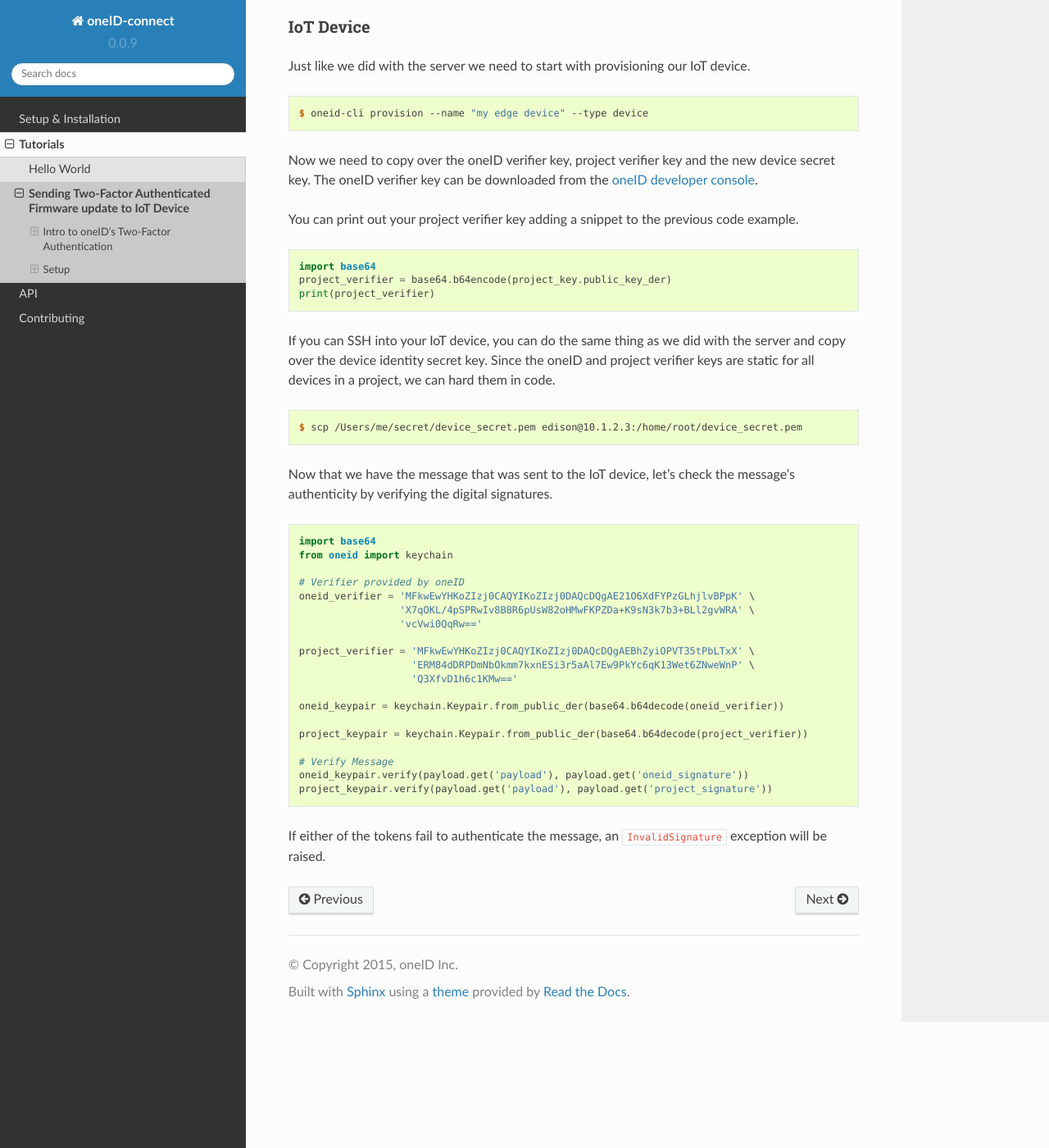
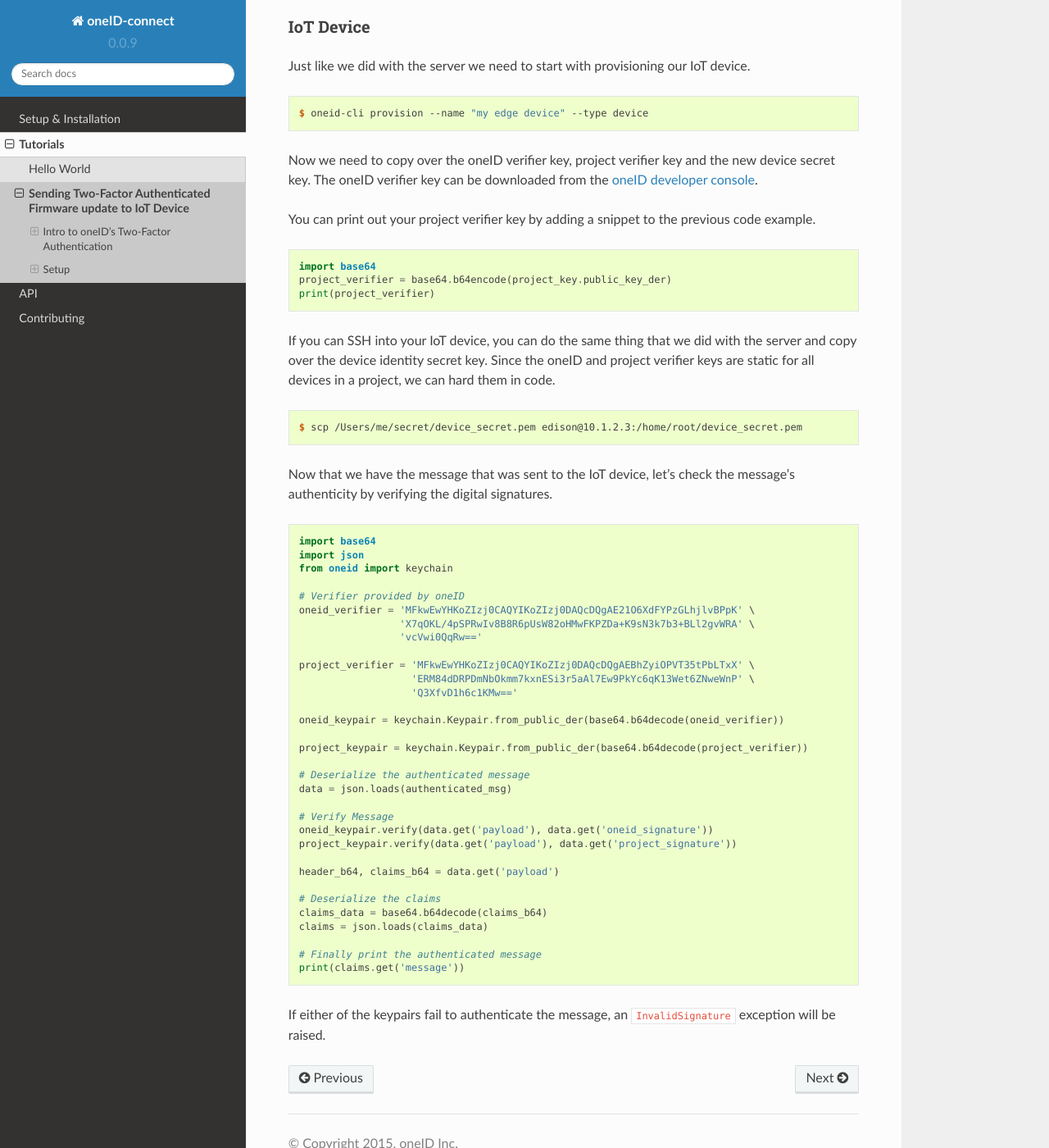
Before and after one commit to jaredmessenger/oneID-connect-python, a Sphinx documentation site: the page built from docs/tutorials/firmware-update.rst, in a window 1280 px wide and 1400 px high, scrolled down 2830 px. Shown: the whole window at 82% size. Built offline with Sphinx 7.4.7 and the Read the Docs theme 2.0.0, drawn with Linux system fonts in a browser that asks for light colours; some of the changed text lies outside the part shown.

Commit message:
Show how to deserialize claims in tutorials.

```diff
--- a/docs/tutorials/firmware-update.rst
+++ b/docs/tutorials/firmware-update.rst
@@ -148,7 +148,7 @@ Now we need to copy over the oneID verifier key, project verifier key and the
 new device secret key. The oneID verifier key can be downloaded
 from the `oneID developer console`_.
 
-You can print out your project verifier key adding a snippet to the previous code
+You can print out your project verifier key by adding a snippet to the previous code
 example.
 
 .. code-block:: python
@@ -157,7 +157,7 @@ example.
    project_verifier = base64.b64encode(project_key.public_key_der)
    print(project_verifier)
 
-If you can SSH into your IoT device, you can do the same thing as we did with the server
+If you can SSH into your IoT device, you can do the same thing that we did with the server
 and copy over the device identity secret key. Since the oneID and project verifier keys
 are static for all devices in a project, we can hard them in code.
 
@@ -171,6 +171,7 @@ by verifying the digital signatures.
 .. code-block:: python
 
    import base64
+   import json
    from oneid import keychain
 
    # Verifier provided by oneID
@@ -186,11 +187,23 @@ by verifying the digital signatures.
 
    project_keypair = keychain.Keypair.from_public_der(base64.b64decode(project_verifier))
 
+   # Deserialize the authenticated message
+   data = json.loads(authenticated_msg)
+
    # Verify Message
-   oneid_keypair.verify(payload.get('payload'), payload.get('oneid_signature'))
-   project_keypair.verify(payload.get('payload'), payload.get('project_signature'))
+   oneid_keypair.verify(data.get('payload'), data.get('oneid_signature'))
+   project_keypair.verify(data.get('payload'), data.get('project_signature'))
 
-If either of the tokens fail to authenticate the message, an ``InvalidSignature`` exception will be raised.
+   header_b64, claims_b64 = data.get('payload')
+
+   # Deserialize the claims
+   claims_data = base64.b64decode(claims_b64)
+   claims = json.loads(claims_data)
+
+   # Finally print the authenticated message
+   print(claims.get('message'))
+
+If either of the keypairs fail to authenticate the message, an ``InvalidSignature`` exception will be raised.
 
 
 .. _oneID developer account: https://developer.oneid.com/console
```
Also changed, not shown: other parts of docs/tutorials/firmware-update.rst (+1 -1 lines).
